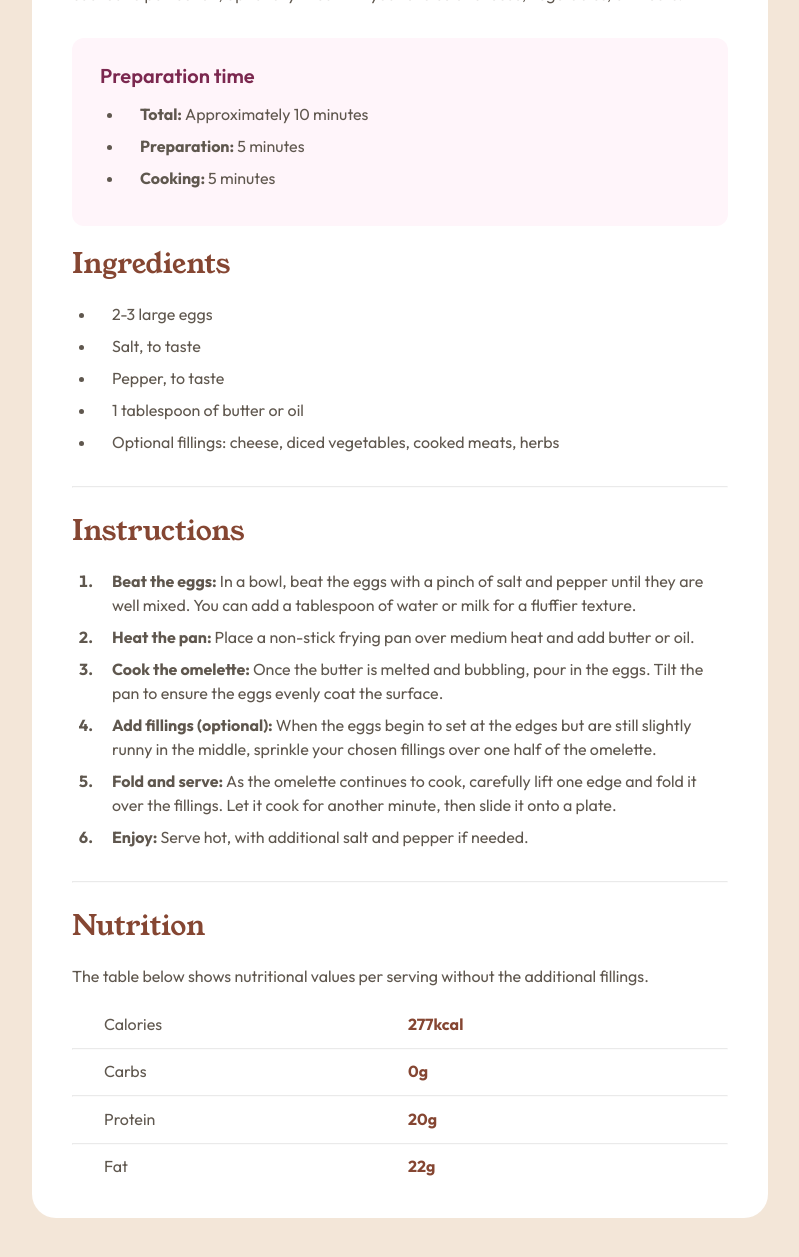
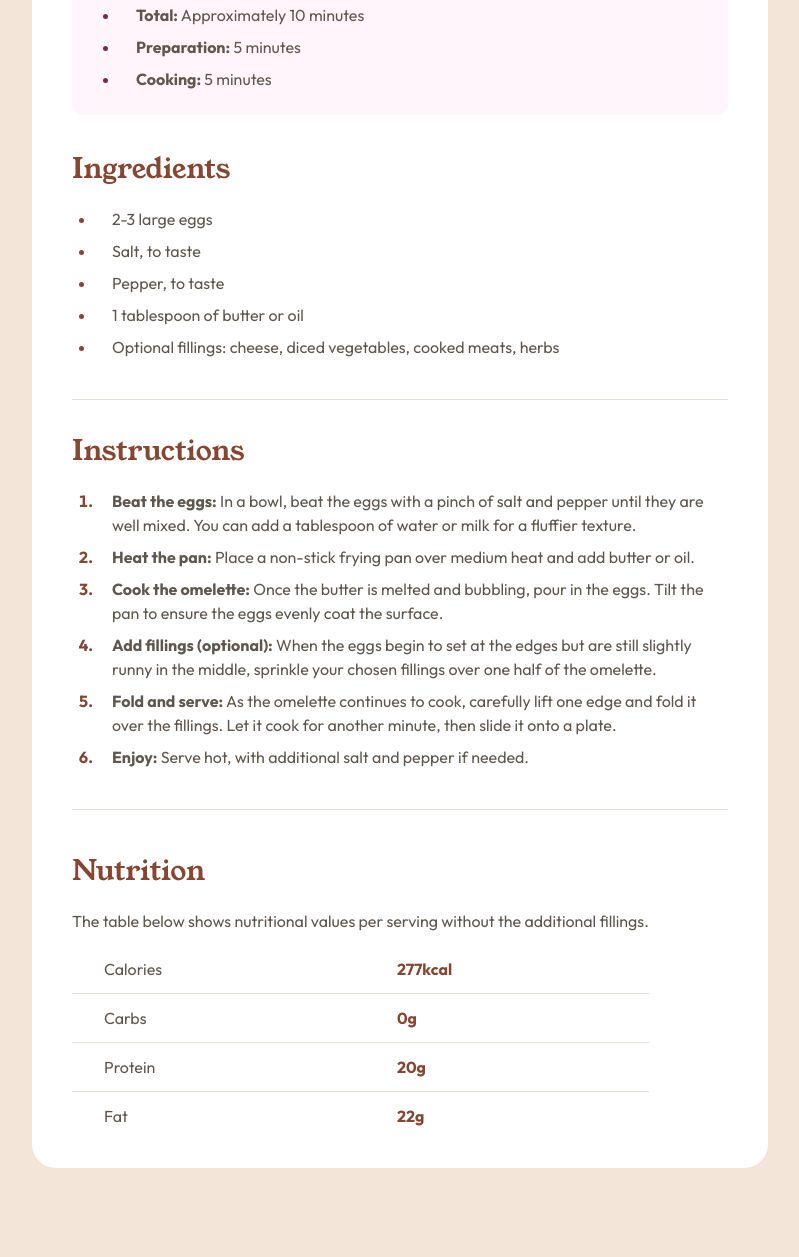
Before and after one commit to mkboris/Recipe-page, a plain HTML site: page index.html in a window 1280 px wide. Shown: the part 609-1866 px from the top of the page, without its empty margins (240-1039 px from the left). After the commit the page ends 1809 px from the top, so only its background shows below. Drawn offline with Linux system fonts and the light colour scheme.

Commit message:
minor fixes

```diff
--- a/index.html
+++ b/index.html
@@ -21,113 +21,116 @@
   </head>
   <body>
     <main>
-      <section class="hero">
-        <img src="assets/images/image-omelette.jpeg" alt="Omelette" />
-      </section>
-      <div class="text-content-mobile">
+      <div class="wrapper">
+        <img
+          class="hero-img"
+          src="assets/images/image-omelette.jpeg"
+          alt="a plate of omelette"
+        />
+
+        <div class="text-content">
           <section class="title">
-          <h1>Simple Omelette Recipe</h1>
-          <p>
-            An easy and quick dish, perfect for any meal. This classic omelette
-            combines beaten eggs cooked to perfection, optionally filled with
-            your choice of cheese, vegetables, or meats.
+            <h1 class="main-heading">Simple Omelette Recipe</h1>
+            <p class="paragraph">
+              An easy and quick dish, perfect for any meal. This classic
+              omelette combines beaten eggs cooked to perfection, optionally
+              filled with your choice of cheese, vegetables, or meats.
             </p>
           </section>
+
           <section class="preparation">
-          <h3>Preparation time</h3>
-          <ul>
-            <li>Total: <span>Approximately 10 minutes</span></li>
-            <li>Preparation: <span>5 minutes</span></li>
-            <li>Cooking: <span>5 minutes</span></li>
+            <p class="ter-heading">Preparation time</p>
+            <ul class="preparation-list">
+              <li class="paragraph">
+                <span class="p-bold">Total:</span> Approximately 10 minutes
+              </li>
+              <li class="paragraph">
+                <span class="p-bold">Preparation:</span> 5 minutes
+              </li>
+              <li class="paragraph">
+                <span class="p-bold">Cooking:</span> 5 minutes
+              </li>
             </ul>
           </section>
+
           <section class="ingredients">
-          <h2>Ingredients</h2>
-          <ul>
-            <li>2-3 large eggs</li>
-            <li>Salt, to taste</li>
-            <li>Pepper, to taste</li>
-            <li>1 tablespoon of butter or oil</li>
-            <li>
+            <h2 class="sec-heading">Ingredients</h2>
+            <ul class="ingredients-list">
+              <li class="paragraph">2-3 large eggs</li>
+              <li class="paragraph">Salt, to taste</li>
+              <li class="paragraph">Pepper, to taste</li>
+              <li class="paragraph">1 tablespoon of butter or oil</li>
+              <li class="paragraph">
                 Optional fillings: cheese, diced vegetables, cooked meats, herbs
               </li>
             </ul>
           </section>
-        <hr />
+
           <section class="instructions">
-          <h2>Instructions</h2>
-          <ol>
-            <li>
-              Beat the eggs:
-              <span
-                >In a bowl, beat the eggs with a pinch of salt and pepper until
+            <h2 class="sec-heading">Instructions</h2>
+            <ol class="instructions-list">
+              <li class="paragraph">
+                <span class="p-bold">Beat the eggs:</span>
+                In a bowl, beat the eggs with a pinch of salt and pepper until
                 they are well mixed. You can add a tablespoon of water or milk
-                for a fluffier texture.</span
-              >
+                for a fluffier texture.
               </li>
-            <li>
-              Heat the pan:
-              <span
-                >Place a non-stick frying pan over medium heat and add butter or
-                oil.</span
-              >
+              <li class="paragraph">
+                <span class="p-bold">Heat the pan:</span>
+                Place a non-stick frying pan over medium heat and add butter or
+                oil.
               </li>
-            <li>
-              Cook the omelette:
-              <span
-                >Once the butter is melted and bubbling, pour in the eggs. Tilt
-                the pan to ensure the eggs evenly coat the surface.</span
-              >
+              <li class="paragraph">
+                <span class="p-bold">Cook the omelette:</span>
+                Once the butter is melted and bubbling, pour in the eggs. Tilt
+                the pan to ensure the eggs evenly coat the surface.
               </li>
-            <li>
-              Add fillings (optional):
-              <span
-                >When the eggs begin to set at the edges but are still slightly
+              <li class="paragraph">
+                <span class="p-bold">Add fillings (optional):</span>
+                When the eggs begin to set at the edges but are still slightly
                 runny in the middle, sprinkle your chosen fillings over one half
-                of the omelette.</span
-              >
+                of the omelette.
               </li>
-            <li>
-              Fold and serve:
-              <span
-                >As the omelette continues to cook, carefully lift one edge and
+              <li class="paragraph">
+                <span class="p-bold">Fold and serve:</span>
+                As the omelette continues to cook, carefully lift one edge and
                 fold it over the fillings. Let it cook for another minute, then
-                slide it onto a plate.</span
-              >
+                slide it onto a plate.
               </li>
-            <li>
-              Enjoy:
-              <span>Serve hot, with additional salt and pepper if needed.</span>
+              <li class="paragraph">
+                <span class="p-bold">Enjoy:</span>
+                Serve hot, with additional salt and pepper if needed.
               </li>
             </ol>
           </section>
-        <hr />
+
           <section class="nutrition">
-          <h2>Nutrition</h2>
-          <p class="description">
+            <h2 class="sec-heading">Nutrition</h2>
+            <p class="paragraph">
               The table below shows nutritional values per serving without the
               additional fillings.
             </p>
-          <div class="nutrients-container">
-            <p class="nutrients">Calories</p>
-            <p class="qty">277kcal</p>
+
+            <table>
+              <tr>
+                <td class="paragraph">Calories</td>
+                <td class="paragraph p-bold qty">277kcal</td>
+              </tr>
+              <tr>
+                <td class="paragraph">Carbs</td>
+                <td class="paragraph p-bold qty">0g</td>
+              </tr>
+              <tr>
+                <td class="paragraph">Protein</td>
+                <td class="paragraph p-bold qty">20g</td>
+              </tr>
+              <tr>
+                <td class="paragraph">Fat</td>
+                <td class="paragraph p-bold qty">22g</td>
+              </tr>
+            </table>
+          </section>
         </div>
-          <hr />
-          <div class="nutrients-container">
-            <p class="nutrients">Carbs</p>
-            <p class="qty">0g</p>
-          </div>
-          <hr />
-          <div class="nutrients-container">
-            <p class="nutrients">Protein</p>
-            <p class="qty">20g</p>
-          </div>
-          <hr />
-          <div class="nutrients-container">
-            <p class="nutrients">Fat</p>
-            <p class="qty">22g</p>
-          </div>
-        </section>
       </div>
     </main>
   </body>
--- a/styles.css
+++ b/styles.css
@@ -119,179 +119,168 @@ textarea:not([rows]) {
 }
 
 body {
+  background: var(--Eggshell);
   display: flex;
+  align-items: center;
   justify-content: center;
-  text-align: left;
-  background: var(--Eggshell);
 }
-main {
+
+.wrapper {
+  max-width: 46rem;
+  padding-inline: 0;
+  padding-block: 0 1.75rem;
+  background: var(--White);
+  border-radius: 1.5rem;
+}
+
+.text-content {
   display: flex;
   flex-direction: column;
-  max-width: 46rem;
-  padding: 2.5rem;
   align-items: flex-start;
-  border-radius: 1.5rem;
-  background: var(--White);
-  margin: 7.69rem auto 7.75rem;
+  gap: 2.5rem;
+  padding-inline-start: 2.5rem;
+  padding-inline-end: 2.5rem;
+  margin-block-start: 2.5rem;
 }
-.hero img {
-  height: 18.75rem;
+
+.title {
+  display: flex;
+  flex-direction: column;
+  gap: 1.5rem;
+}
+
+.main-heading {
+  font-family: "Young Serif";
+  font-weight: 400;
+  font-size: clamp(2.25rem, 5vw, 2.5rem);
+  line-height: 100%;
+  color: var(--DarkCharcoal);
+}
+
+.paragraph {
+  font-family: "Outfit";
+  font-weight: 400;
+  font-size: 1rem;
+  line-height: 150%;
+  color: var(--WengeBrown);
+}
+
+.preparation {
+  display: flex;
+  flex-direction: column;
+  align-items: flex-start;
+  padding: 1.5rem;
+  gap: 1rem;
+  width: 100%;
+  background: var(--RoseWhite);
   border-radius: 0.75rem;
-  margin: 0 auto 2.5rem;
 }
-.title h1 {
-  color: var(--DarkCharcoal);
+
+.ter-heading {
+  font-family: "Outfit";
+  font-weight: 600;
+  font-size: 1.25rem;
+  line-height: 100%;
+  color: var(--DarkRaspberry);
+}
+
+.preparation-list,
+.ingredients-list,
+.instructions-list {
+  padding-left: 1.5rem;
+  display: flex;
+  flex-direction: column;
+  gap: 0.5rem;
+}
+
+.preparation-list li::marker {
+  font-weight: 700;
+  color: var(--DarkRaspberry);
+}
+
+.preparation-list .paragraph,
+.ingredients-list .paragraph,
+.instructions-list .paragraph {
+  padding-left: 1rem;
+}
+
+.ingredients-list li::marker,
+.instructions-list li::marker {
+  font-weight: 700;
+  color: var(--Nutmeg);
+}
+
+.instructions::before {
+  content: "";
+  width: 100%;
+  height: 1px;
+  background-color: var(--LightGrey);
+  display: inline-block;
+  margin-bottom: 1.875rem;
+}
+
+.instructions::after {
+  content: "";
+  width: 100%;
+  height: 1px;
+  background-color: var(--LightGrey);
+  display: inline-block;
+  margin-top: 2.5rem;
+}
+
+.p-bold {
+  font-weight: 700;
+}
+
+.qty {
+  color: var(--Nutmeg);
+}
+
+.sec-heading {
   font-family: "Young Serif";
-  font-size: 2.5rem;
+  font-style: normal;
   font-weight: 400;
-  line-height: 2.5rem;
-  margin: 0 auto 1.5rem;
-}
-.title p {
-  color: var(--WengeBrown);
-  font-family: Outfit;
-  font-size: 1rem;
-  font-weight: 400;
-  line-height: 1.5rem;
-  margin: 0 auto 2rem;
-}
-.preparation {
-  padding: 1.75rem;
-  border-radius: 0.75rem;
-  background: var(--RoseWhite);
+  font-size: 1.75rem;
+  line-height: 100%;
+  color: var(--Nutmeg);
   margin-bottom: 1.5rem;
 }
-.preparation h3 {
-  color: var(--DarkRaspberry);
-  font-family: Outfit;
-  font-size: 1.25rem;
-  font-weight: 600;
-  line-height: 1.25rem;
-  margin-bottom: 1rem;
-  margin-top: 0;
-}
-.preparation ul {
-  padding-left: 1.5rem;
-  margin-top: 0;
-  margin-bottom: 0;
-}
-.preparation li {
-  color: var(--WengeBrown);
-  font-family: Outfit;
-  font-size: 1rem;
-  font-weight: 700;
-  line-height: 1.5rem;
-  padding-left: 1rem;
-  margin-bottom: 0.5rem;
-}
-.preparation li span {
-  font-weight: 400;
-}
-h2 {
-  color: var(--Nutmeg);
-  font-family: "Young Serif";
-  font-size: 1.75rem;
-  font-weight: 400;
-  line-height: 1.75rem;
-  margin-top: 0;
-  margin-bottom: 1.5rem;
-}
-.ingredients li {
-  color: var(--WengeBrown);
-  font-family: Outfit;
-  font-size: 1rem;
-  font-weight: 400;
-  line-height: 1.5rem;
-  padding-left: 1rem;
-  margin-bottom: 0.5rem;
-}
-.ingredients ul {
-  padding-left: 1.5rem;
-  margin-top: 0;
-  margin-bottom: 0;
-}
-.instructions ol {
-  margin: 0 auto;
-  padding-left: 1.5rem;
-}
-.instructions li {
-  color: var(--WengeBrown);
-  font-family: Outfit;
-  font-size: 1rem;
-  font-weight: 700;
-  line-height: 1.5rem;
-  padding-left: 1rem;
-  margin-bottom: 0.5rem;
-}
-.instructions li span {
-  font-weight: 400;
-}
-.nutrition .description {
-  color: var(--WengeBrown);
-  font-family: Outfit;
-  font-size: 1rem;
-  font-weight: 400;
-  line-height: 1.5rem;
-  margin-top: 0;
-  margin-bottom: 1.5rem;
-}
-.nutrients-container {
-  display: flex;
-  padding: 0 2rem;
-  gap: 1rem;
-}
-.nutrients-container .nutrients {
-  color: var(--WengeBrown);
-  font-family: Outfit;
-  font-size: 1rem;
-  font-weight: 400;
-  line-height: 1.5rem;
-  margin-top: 0;
-  margin-bottom: 0;
-  width: 18rem;
-}
-.nutrients-container .qty {
-  font-family: Outfit;
-  font-size: 1rem;
-  color: var(--Nutmeg);
-  font-weight: 700;
-  line-height: 1.5rem;
-  margin-top: 0;
-  margin-bottom: 0;
-  width: 18rem;
-}
-hr {
-  height: 0.0625rem;
-  background: var(--LightGrey);
-  opacity: 0.2;
-  margin: 2rem auto 1.8rem;
-}
-.nutrition hr {
-  margin: 0.75rem auto 0.6rem;
+
+table {
+  width: 100%;
+  margin-block-start: 0.75rem;
+  border-collapse: collapse;
 }
 
-@media screen and (max-width: 768px) {
-  main {
-    padding: 0;
-    width: 23.4375rem;
-    border-radius: 0;
-    margin: 0 auto;
+td {
+  padding-inline-start: 2rem;
+}
+
+tr:not(:last-child) {
+  border-bottom: 1px solid var(--LightGrey);
+}
+
+td {
+  padding-block-end: 0.75rem;
+  padding-block-start: 0.75rem;
+}
+
+@media screen and (min-width: 37.5rem) {
+  body {
+    padding: 2rem 1rem;
   }
-  .text-content-mobile {
-    padding: 0 2rem 2rem;
+
+  .wrapper {
+    padding-inline: 2.5rem;
+    padding-block: 1.75rem;
   }
-  .hero img {
-    height: 10.6875rem;
-    margin: 0 0 2.5rem;
-    border-radius: 0;
-    width: 23.4375rem;
+
+  .hero-img {
+    border-radius: 1.5rem;
   }
-  .title h1 {
-    font-size: 2.25rem;
-    line-height: 2.25rem;
-  }
-  .nutrients-container .nutrients,
-  .nutrients-container .qty {
-    width: 7.21875rem;
+
+  .text-content {
+    padding-inline-start: 0;
+    padding-inline-end: 0;
   }
 }
```
Lines whose indentation alone changed are shown as unchanged.
